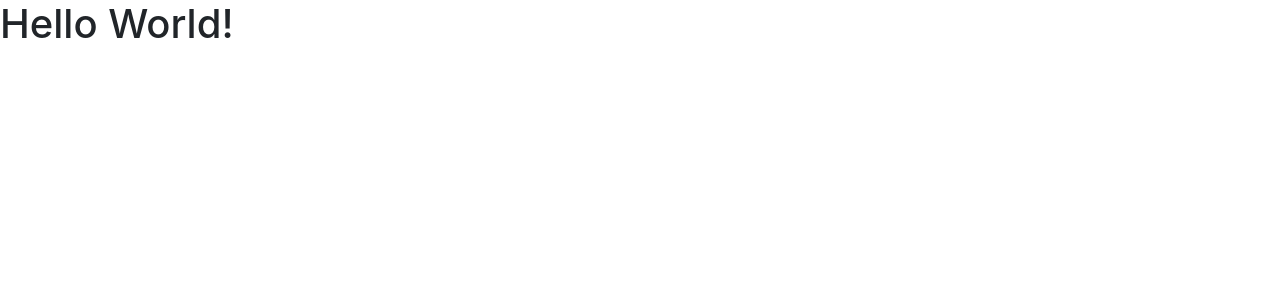
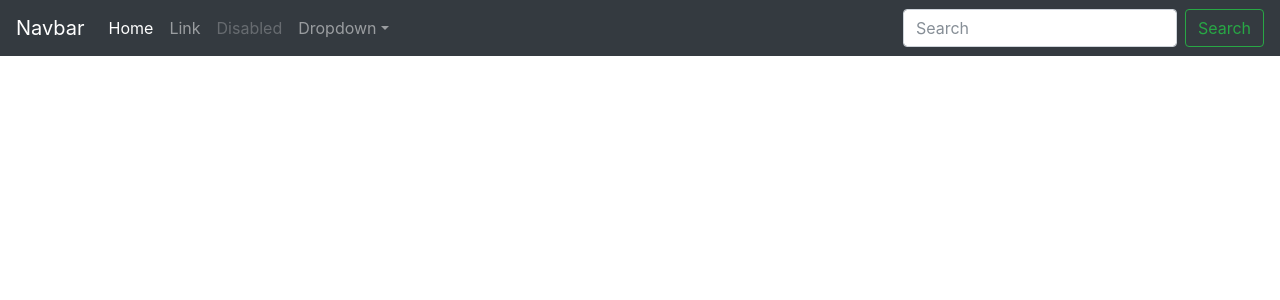
Before and after one commit to chyne/chyne.github.io, a Jekyll site: the page built from index.html, in a window 1280 px wide. Shown: the top 300 px of the page. Built offline with Jekyll 4.4.1, drawn with Linux system fonts in a browser that asks for light colours; nearby versions of some CDN libraries.

Commit message:
Updated.

```diff
--- a/_layouts/default.html
+++ b/_layouts/default.html
@@ -10,7 +10,44 @@
     <link rel="stylesheet" href="https://maxcdn.bootstrapcdn.com/bootstrap/4.0.0-beta.2/css/bootstrap.min.css" integrity="sha384-PsH8R72JQ3SOdhVi3uxftmaW6Vc51MKb0q5P2rRUpPvrszuE4W1povHYgTpBfshb" crossorigin="anonymous">
   </head>
   <body>
-    {{content}}
+    <nav class="navbar navbar-expand-md navbar-dark bg-dark fixed-top">
+      <a class="navbar-brand" href="#">Navbar</a>
+      <button class="navbar-toggler" type="button" data-toggle="collapse" data-target="#navbarsExampleDefault" aria-controls="navbarsExampleDefault" aria-expanded="false" aria-label="Toggle navigation">
+        <span class="navbar-toggler-icon"></span>
+      </button>
+
+      <div class="collapse navbar-collapse" id="navbarsExampleDefault">
+        <ul class="navbar-nav mr-auto">
+          <li class="nav-item active">
+            <a class="nav-link" href="#">Home <span class="sr-only">(current)</span></a>
+          </li>
+          <li class="nav-item">
+            <a class="nav-link" href="#">Link</a>
+          </li>
+          <li class="nav-item">
+            <a class="nav-link disabled" href="#">Disabled</a>
+          </li>
+          <li class="nav-item dropdown">
+            <a class="nav-link dropdown-toggle" href="http://example.com" id="dropdown01" data-toggle="dropdown" aria-haspopup="true" aria-expanded="false">Dropdown</a>
+            <div class="dropdown-menu" aria-labelledby="dropdown01">
+              <a class="dropdown-item" href="#">Action</a>
+              <a class="dropdown-item" href="#">Another action</a>
+              <a class="dropdown-item" href="#">Something else here</a>
+            </div>
+          </li>
+        </ul>
+        <form class="form-inline my-2 my-lg-0">
+          <input class="form-control mr-sm-2" type="text" placeholder="Search" aria-label="Search">
+          <button class="btn btn-outline-success my-2 my-sm-0" type="submit">Search</button>
+        </form>
+      </div>
+    </nav>
+
+    <main role="main" class="container">
+
+      {{content}}
+
+    </main>
 
     <!-- Optional JavaScript -->
     <!-- jQuery first, then Popper.js, then Bootstrap JS -->
```
